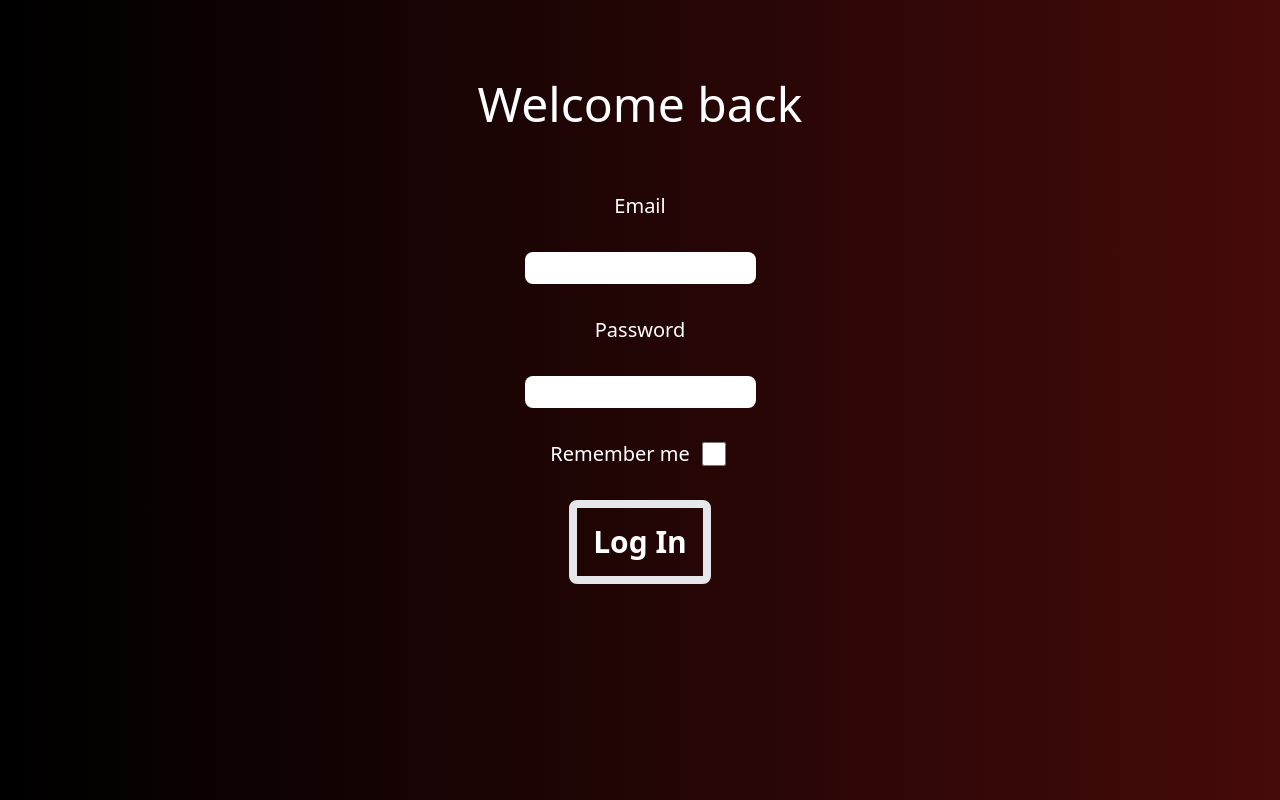
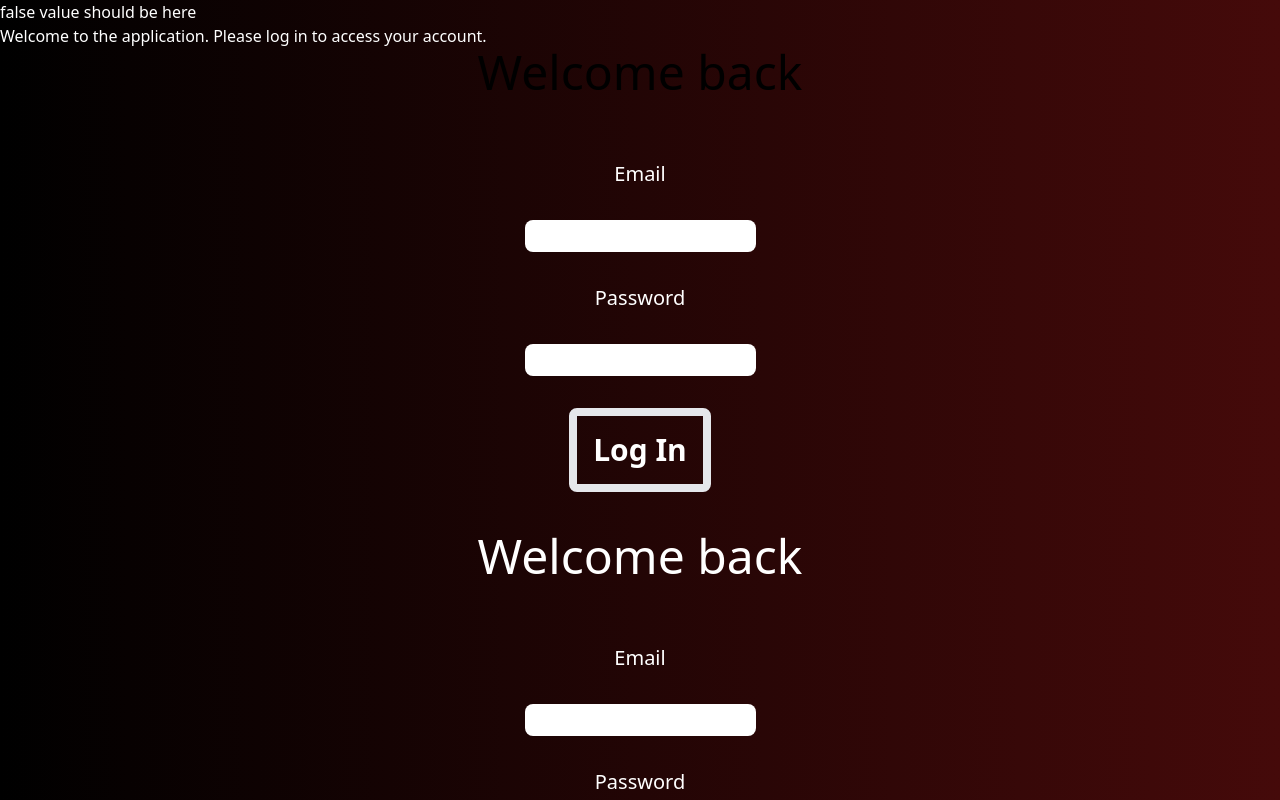
Before and after one commit to sagastvme/fitFolio, a SvelteKit app: page /login in a window 1280 px wide. Shown: the top 800 px of the page. Built offline with nearby package versions, Linux system fonts and the light colour scheme.

Commit message:
implemented log in storage

```diff
--- a/package.json
+++ b/package.json
@@ -29,6 +29,7 @@
 		"prettier-plugin-svelte": "^2.10.1",
 		"svelte": "^4.0.5",
 		"svelte-check": "^3.4.3",
+		"svelte-kit": "^1.2.0",
 		"tailwindcss": "^3.3.3",
 		"tslib": "^2.4.1",
 		"typescript": "^5.0.0",
--- a/src/db/mongo.ts
+++ b/src/db/mongo.ts
@@ -2,6 +2,7 @@ import { MongoClient, ObjectId } from 'mongodb';
 import { MONGO_URL } from '$env/static/private'
 import UserSchema from './schema/userSchema';
 import bcrypt from "bcrypt";
+
 import { json } from '@sveltejs/kit';
 const saltRounds = 10;
 
@@ -16,7 +17,6 @@ export async function logIn(credentials) {
     const email = credentials.get('email');
     const password = credentials.get('password');
     const hashedPassword = await hashPassword(password);
-    const rememberMe = credentials?.get('remember') ? true : false;
 
     //check if guy exists in db
     const userInDatabase =await  client.db().collection('users').findOne({'email':email});
@@ -27,12 +27,7 @@ export async function logIn(credentials) {
    const correctCredentials = await validateUser(password, userInDatabase.password)
 
    if (correctCredentials){
-
-        if(rememberMe){
-            //set a cookie or a localStorage so we can remember the guy I have to check if the value already exists in store
-        }
-
-    return json({'error':false})
+    return json({'error':false, 'email': userInDatabase.email, 'id':userInDatabase._id.toString()})
    }else{
     return json({'error':true, 'message':'Wrong password'});
    }
--- a/src/routes/+layout.svelte
+++ b/src/routes/+layout.svelte
@@ -1,14 +1,35 @@
 <script>
-	/** @type {import('./$types').PageData} */
-	import '../app.css';
-	import { page } from '$app/stores';
-	export let data;
-  let showMenu=false;
-  function openMobileMenu(){
-      showMenu=!showMenu
+  import '../app.css';
+  import { page } from '$app/stores';
+  import { setContext } from 'svelte';
+  import { getContext } from 'svelte';
+  import { onMount, afterUpdate } from 'svelte';
+  import { writable,get } from "svelte/store";
+  export let data;
+  let isLoggedIn = false;
+
+  let showMenu = false;
+
+  function openMobileMenu() {
+    showMenu = !showMenu;
   }
+
+  onMount(() => {
+  if (typeof window !== 'undefined') {
+    try {
+      const storedData = JSON.parse(localStorage.getItem('loggedIn'));
+      isLoggedIn= storedData.loggedIn;
+    } catch (error) {
+      console.error('Error parsing data from localStorage:', error);
+      isLoggedIn = false; // Set a default value if parsing fails.
+    }
+  }
+});
+
 </script>
 
+<h1 class="text-white">{isLoggedIn} value should be here</h1>
+{#if isLoggedIn}
 <nav class="bg-gradient-to-r from-black to-red-950 text-white h-20">
   <!-- <img src="/favicon.png" class="rounded-full h-12 md:h-20 ml-5" alt="Fit Folio logo" /> -->
   <div id="mobileMenu" class="md:hidden flex flex-row items-center h-full w-full justify-center">
@@ -34,6 +55,12 @@
   </ul>
 </div>
 
+{:else}
+    <!-- Render content for non-logged-in users -->
+    <p class="text-white">Welcome to the application. Please log in to access your account.</p>
+    <slot />
+  {/if}
+
 <div class="bg-gradient-to-r from-black to-red-950 text-white">
   <slot />
 
--- a/src/routes/login/+page.svelte
+++ b/src/routes/login/+page.svelte
@@ -1,39 +1,54 @@
 <script lang="ts">
 	import type { PageData } from './$types';
+	import { setContext, getContext } from 'svelte';
 	export let data;
-   async  function sendForm(event){
+	import { writable, get } from 'svelte/store';
+	async function sendForm(event) {
 		event.preventDefault();
 		const form = event.target;
 		const formData = new FormData(form);
 		const res = await fetch('/login', {
 			method: 'POST',
+			body: formData
+		});
 
-				body: formData
-
-		})
-
-		const json = await res.json()
-        if(json.error){
+		const json = await res.json();
+		if (json.error) {
 			alert(json.message);
 			form.reset();
-        }else{
-            //login logic in frontend
+		} else {
+            console.log('the response = ', json)
+            localStorage.setItem('loggedIn', JSON.stringify({
+    email: json.email,
+    loggedIn: true
+  }));
+			console.log(' i have set a locacl storeafe ', localStorage.getItem('loggedIn'));
+            location.reload(true);
 		}
-        }    // export let data: PageData;
+	} // export let data: PageData;
 </script>
-
 
 <h1 class="text-5xl text-center">Welcome back</h1>
 
-<div class="flex mt-6 items-center justify-center ">
-    <form on:submit={sendForm} class="flex text-black flex-col gap-8 items-center justify-center py-10">
+<div class="flex mt-6 items-center justify-center">
+	<form
+		on:submit={sendForm}
+		class="flex text-black flex-col gap-8 items-center justify-center py-10"
+	>
 		<label class="text-white text-xl" for="email">Email</label>
-        <input type="email"  name="email" class="rounded-lg h-8 focus:border-yellow-400" required id="email">
+		<input
+			type="email"
+			name="email"
+			class="rounded-lg h-8 focus:border-yellow-400"
+			required
+			id="email"
+		/>
 		<label for="password" class="text-white text-xl">Password</label>
-        <input type="password" name="password" required class="rounded-lg h-8" id="password">
-        <label class="text-white text-xl flex gap-2 items-center justify-center" for="remember">Remember me
-            <input type="checkbox" class="w-8 h-6 accent-red-500" name="remember" id="remember">
-        </label>
-        <input type="submit" class="text-white font-bold text-3xl  border-8 p-4 rounded-lg hover:border-red-500 cursor-pointer" value="Log In">
+		<input type="password" name="password" required class="rounded-lg h-8" id="password" />
+		<input
+			type="submit"
+			class="text-white font-bold text-3xl border-8 p-4 rounded-lg hover:border-red-500 cursor-pointer"
+			value="Log In"
+		/>
 	</form>
 </div>
--- a/src/routes/login/+server.ts
+++ b/src/routes/login/+server.ts
@@ -1,5 +1,6 @@
 import { json } from "@sveltejs/kit";
 import {logIn, validEmail} from "../../db/mongo";
+
 export async function POST({ request }) {
    const formData = await request.formData();
    let message={
@@ -12,18 +13,9 @@ export async function POST({ request }) {
       return json({ 'error':true, 'message':  message.incompleteForm});
    }
 
-   //db login
-   //if not right credentials
    const response =await logIn((formData))
    const responseJson = await response.json();
-   console.log('final response = ', responseJson)
    return json(responseJson)
-   return json({
-      'error':true,'message': message.wrongCredentials
-   });
-
-   //else refresh the page and change the entire ui
-
 }
 
 
```
Also changed, not shown: 1 other file (tests, documents, lock files or other folders). Lines whose indentation alone changed are shown as unchanged.
